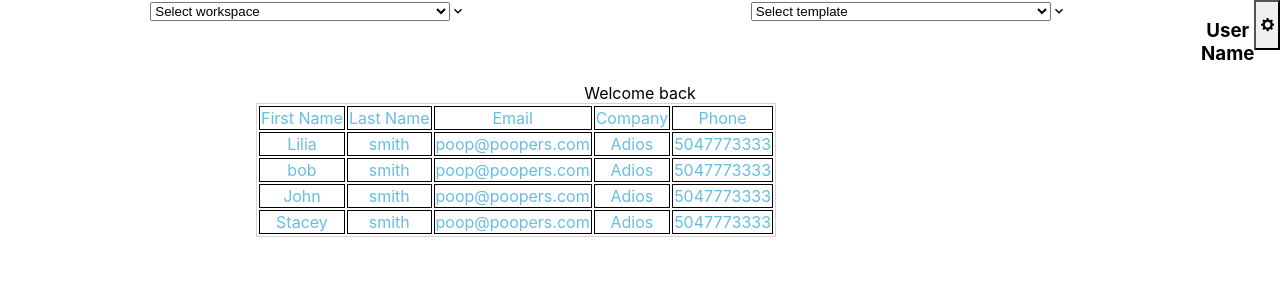
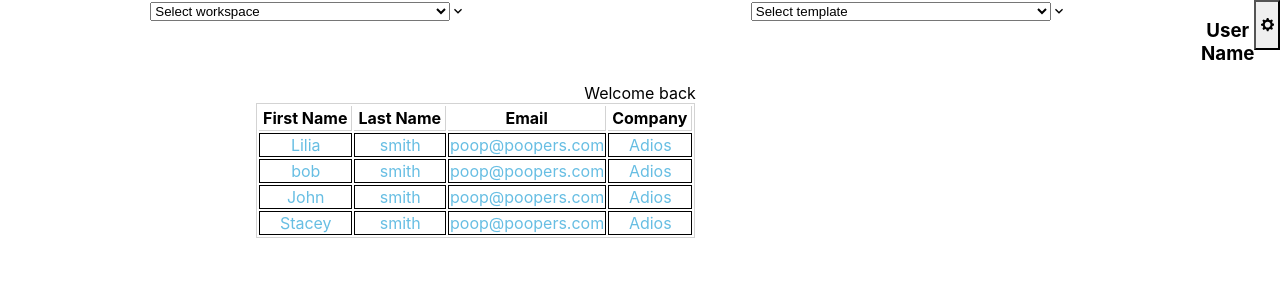
Before and after one commit to tony23nguyen/CRM-Power-Crew, a React (Create React App) app in the folder my-app/frontend/: page / in a window 1280 px wide. Shown: the top 300 px of the page. Built offline with nearby package versions, Linux system fonts and the light colour scheme.

Commit message:
miss item for prev commit

```diff
--- a/my-app/frontend/src/Components/Table.tsx
+++ b/my-app/frontend/src/Components/Table.tsx
@@ -51,36 +51,45 @@ export default function Table(): any{
     let userFilter: filterColumns = {
         fname: true,
         lname: true,
-        email: false,
+        email: true,
         companyname: true,
         phone: false
     }
+
+    function createTableHeaders(): any{
+        return(
+                <tr>
+                    {userFilter.fname && <th>First Name</th>}
+                    {userFilter.lname && <th>Last Name</th>}
+                    {userFilter.email && <th>Email</th>}
+                    {userFilter.companyname && <th>Company</th>}
+                    {userFilter.phone && <th>Phone</th>}
+                </tr>
+        )
+    }
+
 
     function createTableRows( ): any{
         return(
             customers.map((val, key) => {
                 return (
                     <tr key={key}>
-                        <td>{val.fname}</td>
-                        <td>{val.lname}</td>
-                        <td>{val.email}</td>
-                        <td>{val.companyname}</td>
-                        <td>{val.phone}</td>
+                        {userFilter.fname && <td>{val.fname}</td>}
+                        {userFilter.lname && <td>{val.lname}</td>}
+                        {userFilter.email && <td>{val.email}</td>}
+                        {userFilter.companyname && <td>{val.companyname}</td>}
+                        {userFilter.phone && <td>{val.phone}</td>}
                     </tr>
+
                 )
-            }
+            })
         )
-    )
-}
+    }
     //Table component - returnn
     return (
         <table>
             <thead>
-                <td>First Name</td>
-                <td>Last Name</td>
-                <td>Email</td>
-                <td>Company</td>
-                <td>Phone</td>
+                {createTableHeaders()}
             </thead>
             <tbody>
                 {createTableRows()}
```
